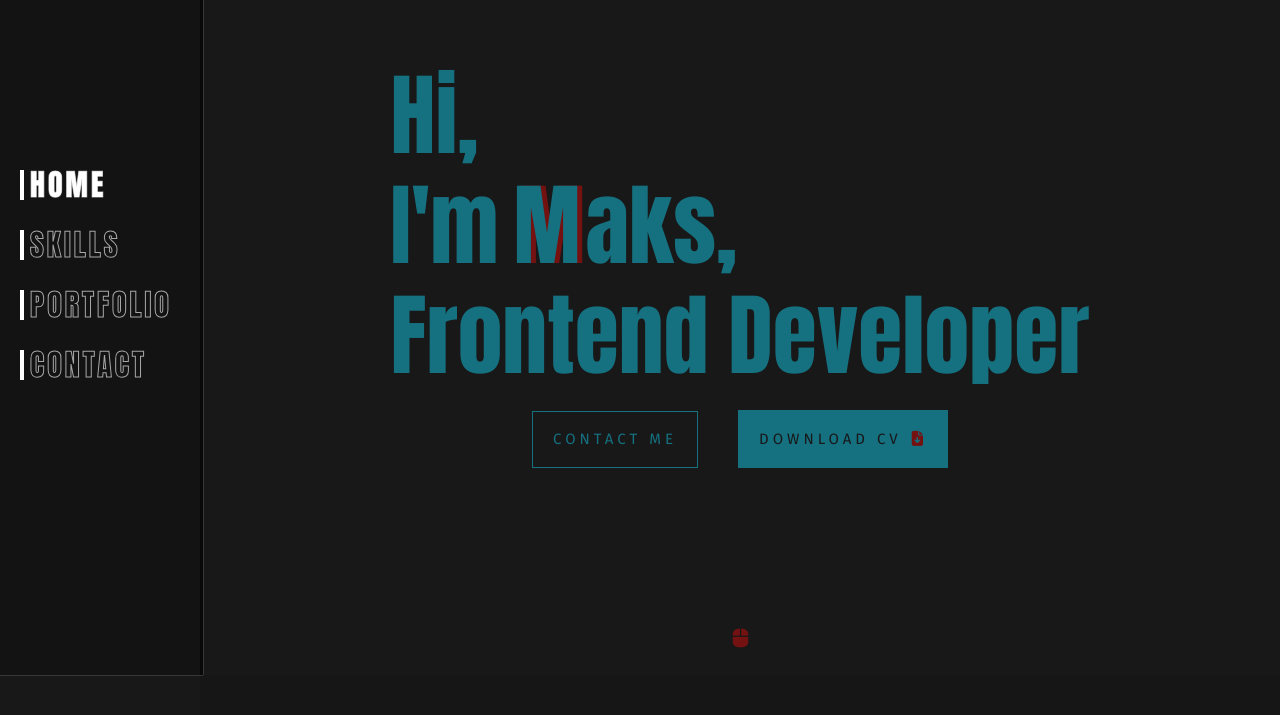
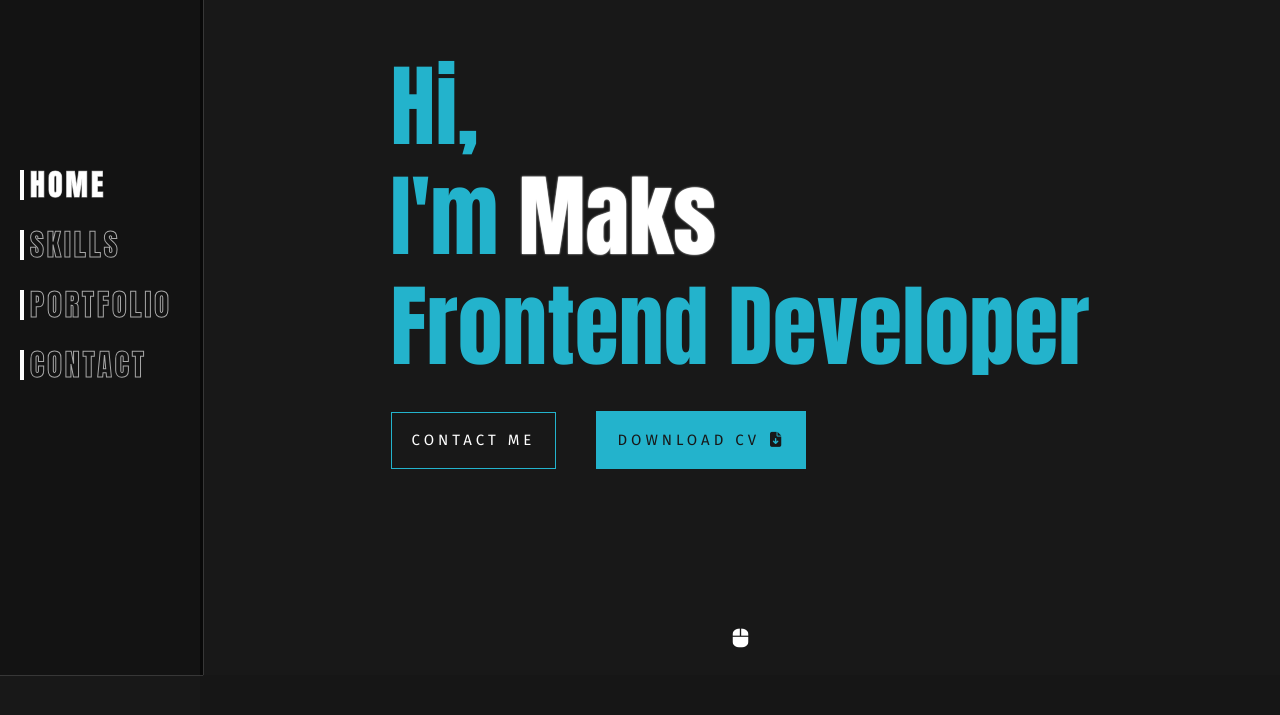
Before and after one commit to MaksMalik/Portfolio, a React (Create React App) app: page / in a window 1280 px wide. Shown: the part 125-840 px from the top of the page. Built offline with nearby package versions, Linux system fonts and the light colour scheme.

Commit message:
changes buttons, style, download

```diff
--- a/src/App.css
+++ b/src/App.css
@@ -1,3 +1,45 @@
+:root {
+  --blue: rgb(35, 179, 204);
+  --red: rgb(116, 18, 18);
+}
+
+.section::-webkit-scrollbar {
+  width: 16px;
+}
+
+.section::-webkit-scrollbar-track {
+  background-color: rgb(24, 24, 24);
+  border-radius: 100px;
+}
+
+.section::-webkit-scrollbar-thumb {
+  background-color: rgb(24, 24, 24);
+  border-radius: 100px;
+}
+
+/* ===== Scrollbar CSS ===== */
+/* Firefox */
+* {
+  scrollbar-width: auto;
+  scrollbar-color: var(--blue) rgb(24, 24, 24);
+}
+
+/* Chrome, Edge, and Safari */
+*::-webkit-scrollbar {
+  width: 6px;
+}
+
+*::-webkit-scrollbar-track {
+  background: rgb(24, 24, 24);
+}
+
+*::-webkit-scrollbar-thumb {
+  background-color: var(--blue);
+  border-radius: 0px;
+  border: 3px none rgb(24, 24, 24);
+}
+
+
 html {
   scroll-behavior: smooth;
   font-family: 'Anton', sans-serif;
@@ -21,7 +63,7 @@ html {
   0% {
     transform: scale(0);
     opacity: 1;
-    box-shadow: 0 0 20px 5px rgb(21, 112, 128);
+    box-shadow: 0 0 20px 5px white;
   }
 
   60% {
--- a/src/Components/MainPage/MainPage.css
+++ b/src/Components/MainPage/MainPage.css
@@ -31,7 +31,7 @@
   justify-content: center;
   align-content: center;
   padding: 10px;
-  color: rgb(21, 112, 128);
+  color: var(--blue);
 }
 
 .NameText div span {
@@ -40,20 +40,28 @@
 }
 
 .NameText div:nth-child(2) span:nth-child(5) {
-  color: rgb(116, 18, 18);
-  transition: all 1s;
+  color: white;
+  text-shadow: 0 0 2px white;
 }
 
-.NameText div:nth-child(2) span:nth-child(5)::after {
-  content: "M";
-  font-size: 90px;
-  position: absolute;
-  color: rgb(21, 112, 128);
-  left: -5px;
+.NameText div:nth-child(2) span:nth-child(6) {
+  color: white;
+  text-shadow: 0 0 2px white;
+
 }
 
+.NameText div:nth-child(2) span:nth-child(7) {
+  color: white;
+  text-shadow: 0 0 2px white;
 
-@-webkit-keyframes rubberBand {
+}
+
+.NameText div:nth-child(2) span:nth-child(8) {
+  color: white;
+  text-shadow: 0 0 2px white;
+}
+
+@keyframes rubberBand {
   0% {
     -webkit-transform: scale3d(1, 1, 1);
     transform: scale3d(1, 1, 1)
@@ -90,53 +98,7 @@
   }
 }
 
-@keyframes rubberBand {
-  0% {
-    -webkit-transform: scale3d(1, 1, 1);
-    -ms-transform: scale3d(1, 1, 1);
-    transform: scale3d(1, 1, 1)
-  }
-
-  30% {
-    -webkit-transform: scale3d(1.25, 0.75, 1);
-    -ms-transform: scale3d(1.25, 0.75, 1);
-    transform: scale3d(1.25, 0.75, 1)
-  }
-
-  40% {
-    -webkit-transform: scale3d(0.75, 1.25, 1);
-    -ms-transform: scale3d(0.75, 1.25, 1);
-    transform: scale3d(0.75, 1.25, 1)
-  }
-
-  50% {
-    -webkit-transform: scale3d(1.15, 0.85, 1);
-    -ms-transform: scale3d(1.15, 0.85, 1);
-    transform: scale3d(1.15, 0.85, 1)
-  }
-
-  65% {
-    -webkit-transform: scale3d(0.95, 1.05, 1);
-    -ms-transform: scale3d(0.95, 1.05, 1);
-    transform: scale3d(0.95, 1.05, 1)
-  }
-
-  75% {
-    -webkit-transform: scale3d(1.05, 0.95, 1);
-    -ms-transform: scale3d(1.05, 0.95, 1);
-    transform: scale3d(1.05, 0.95, 1)
-  }
-
-  100% {
-    -webkit-transform: scale3d(1, 1, 1);
-    -ms-transform: scale3d(1, 1, 1);
-    transform: scale3d(1, 1, 1)
-  }
-}
-
 .rubberBand {
-  -webkit-animation-name: rubberBand;
-  animation-name: rubberBand;
   animation: rubberBand 1s linear;
 }
 
@@ -152,55 +114,46 @@
   font-family: 'Fira Sans', sans-serif;
   font-weight: 400;
   padding: 20px;
-  margin: 20px;
-  color: rgb(21, 112, 128);
-  border: 1px solid rgb(21, 112, 128);
+  margin: 20px 40px 20px 0;
+  color: white;
+  border: 1px solid var(--blue);
   transition: all 0.5s;
 }
 
 .button a:nth-child(2) {
-  background-color: rgb(21, 112, 128);
+  background-color: var(--blue);
   color: rgb(24, 24, 24);
 }
 
 .button a:hover {
-  background-color: rgb(21, 112, 128);
+  background-color: var(--blue);
   color: rgb(24, 24, 24);
-  filter: drop-shadow(0 0 10px rgb(21, 112, 128));
 }
 
 .button a:nth-child(2):hover {
-  filter: drop-shadow(0 0 10px rgb(21, 112, 128));
-  color: rgb(21, 112, 128);
+  color: white;
   background-color: rgb(24, 24, 24);
 }
 
 .button a i {
-  color: rgb(116, 18, 18);
   padding: 0 0 0 10px;
 }
-
-
 
 .scroll {
   display: flex;
   position: absolute;
   bottom: 30px;
   flex-direction: column;
-  animation: updown 1s infinite forwards;
-
+  animation: upAndDown 1s infinite forwards;
 }
 
-
 .scroll i {
-  color: rgb(116, 18, 18);
+  color: white;
   font-size: 20px;
   animation: rubberBand 1s linear infinite;
-
-
 }
 
-@keyframes updown {
+@keyframes upAndDown {
 
   0% {
     bottom: 30px;
--- a/src/Components/MainPage/MainPage.js
+++ b/src/Components/MainPage/MainPage.js
@@ -16,7 +16,7 @@ export default function MainPage() {
         <div>
           <span className='Name'>H</span>
           <span className='Name'>i</span>
-          <span className='Name'>,</span>
+          <spna className='Name'>,</spna>
         </div>
         <div>
           <span className='Name'>I</span>
@@ -27,7 +27,6 @@ export default function MainPage() {
           <span className='Name'>a</span>
           <span className='Name'>k</span>
           <span className='Name'>s</span>
-          <span className='Name'>,</span>
         </div>
         <div>
           <span className='Name'>F</span>
@@ -49,18 +48,19 @@ export default function MainPage() {
           <span className='Name'>e</span>
           <span className='Name'>r</span>
         </div>
-      </div>
-
       <div className='button'>
         <a href='#CONTACT'>
           CONTACT ME
         </a>
-
-        <a href='#CV'>
+        <a href='/src/Download/Maksymilian_Malik_CV.pdf' download>
           DOWNLOAD CV
           <i className="fa-sharp fa-solid fa-file-arrow-down"></i>
         </a>
       </div>
+      </div>
+
+
+
 
       <div className='scroll'>
         <a href='#SKILLS'>
--- a/src/Components/NavBar/NavBar.js
+++ b/src/Components/NavBar/NavBar.js
@@ -11,7 +11,7 @@ export default function NavBar() {
     window.onscroll = function () {
       sections.forEach((section) => {
         const sectionTop = section.offsetTop;
-        if (window.pageYOffset >= sectionTop - 60) {
+        if (window.pageYOffset >= sectionTop - 500) {
           setCurrentPage(section.getAttribute("id"))
         }
       })
```
Also changed, not shown: 1 other file (tests, documents, lock files or other folders).
